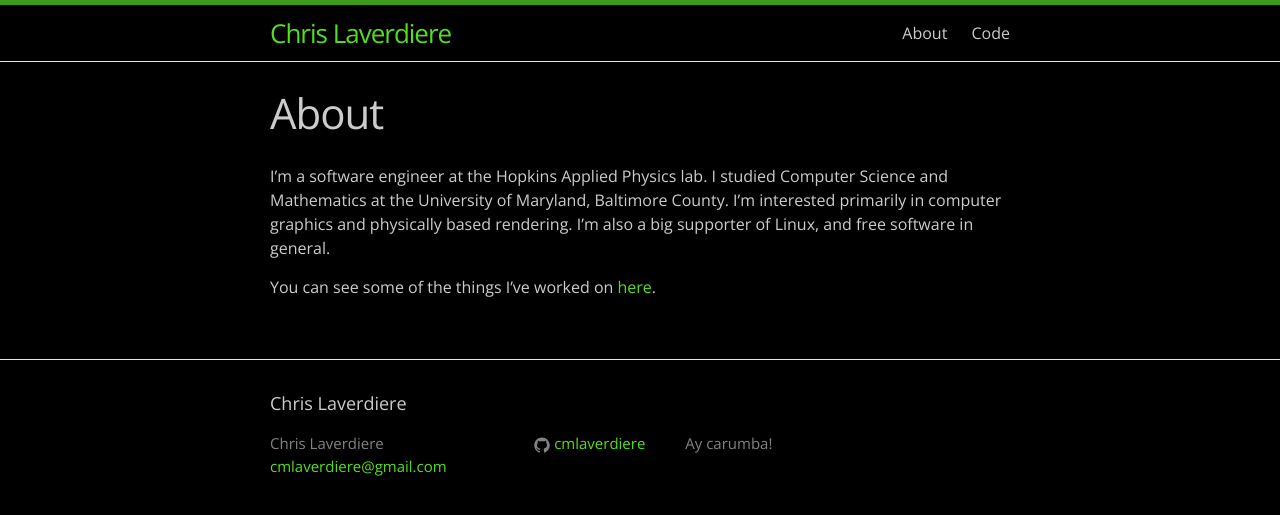
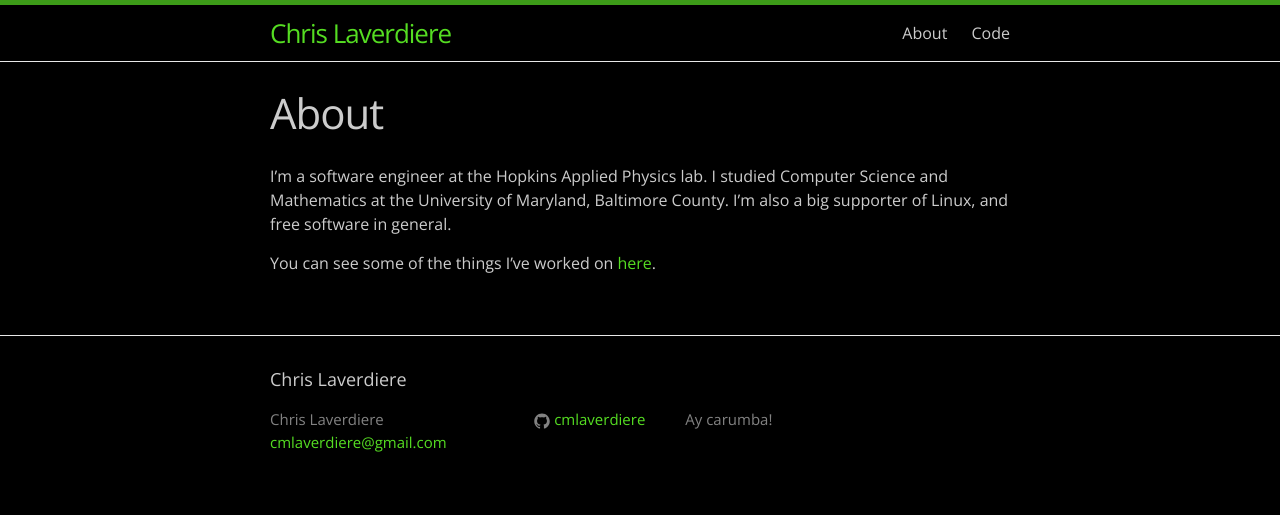
Before and after one commit to cmlaverdiere/CLaverdiere.github.io, a Jekyll site: the page built from about.md, in a window 1280 px wide. Shown: the top 515 px of the page. Built offline with Jekyll 4.4.1, drawn with Linux system fonts in a browser that asks for light colours.

Commit message:
Update bio

```diff
--- a/about.md
+++ b/about.md
@@ -6,7 +6,6 @@ permalink: /about/
 
 I'm a software engineer at the Hopkins Applied Physics lab. I studied Computer
 Science and Mathematics at the University of Maryland, Baltimore County. I'm
-interested primarily in computer graphics and physically based rendering. I'm
 also a big supporter of Linux, and free software in general.
 
 You can see some of the things I've worked on [here]({{ site.baseurl }}/code/).
```
